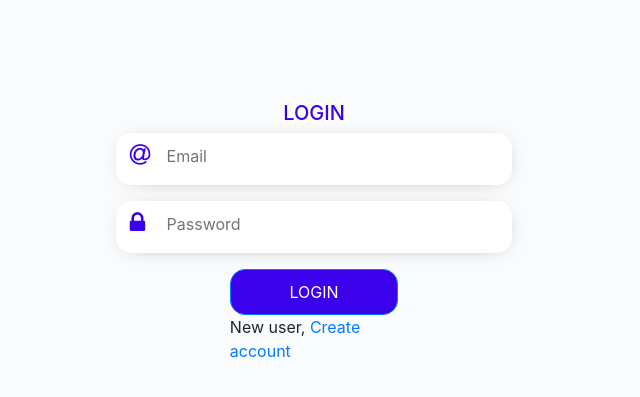
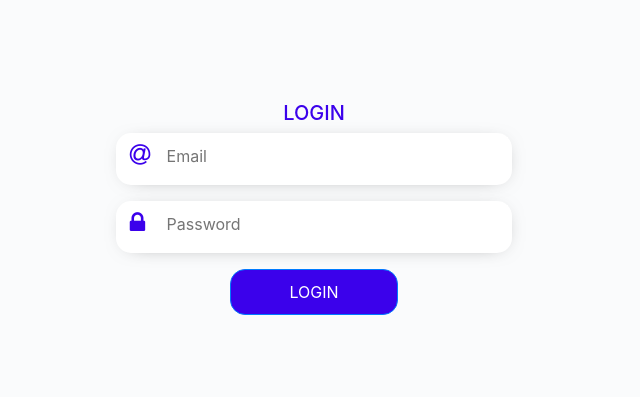
Before and after one commit to rachelmusa/DES, a CodeIgniter app: page /database/ in a window 1280 px wide. Shown: the top 397 px of the page, without its empty margins (326-966 px from the left). Run offline with CodeIgniter, Linux system fonts and the light colour scheme; some libraries are stand-ins or nearby versions.

Commit message:
Update login.php

```diff
--- a/application/views/login.php
+++ b/application/views/login.php
@@ -27,7 +27,7 @@
           </div>
           <div class="col-md-6 container">
             <button class="col-md-12 btn btn-primary des-btn" type="submit" name="button">LOGIN</button>
-            <p>New user, <a href="#">Create account</a> </p>
+            <!-- <p>Welcome to DES</p> -->
           </div>
         </form>
       </div>
```
